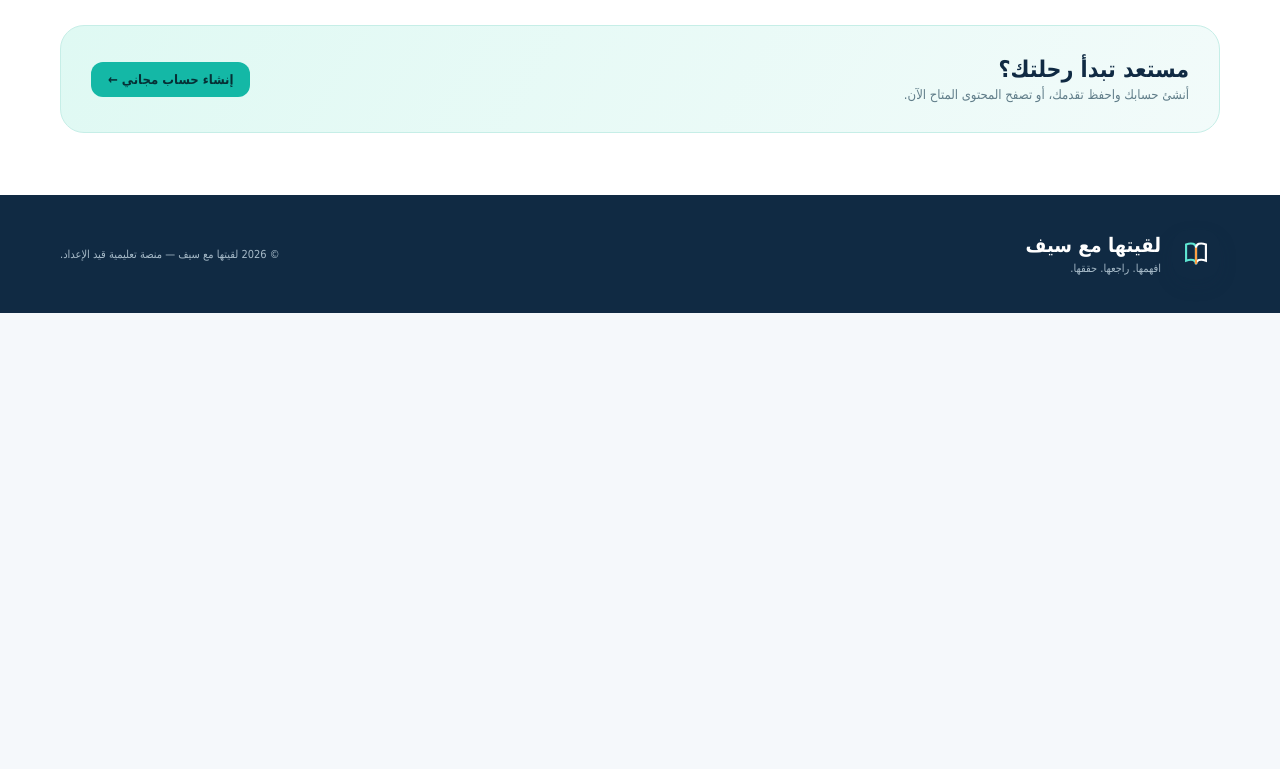
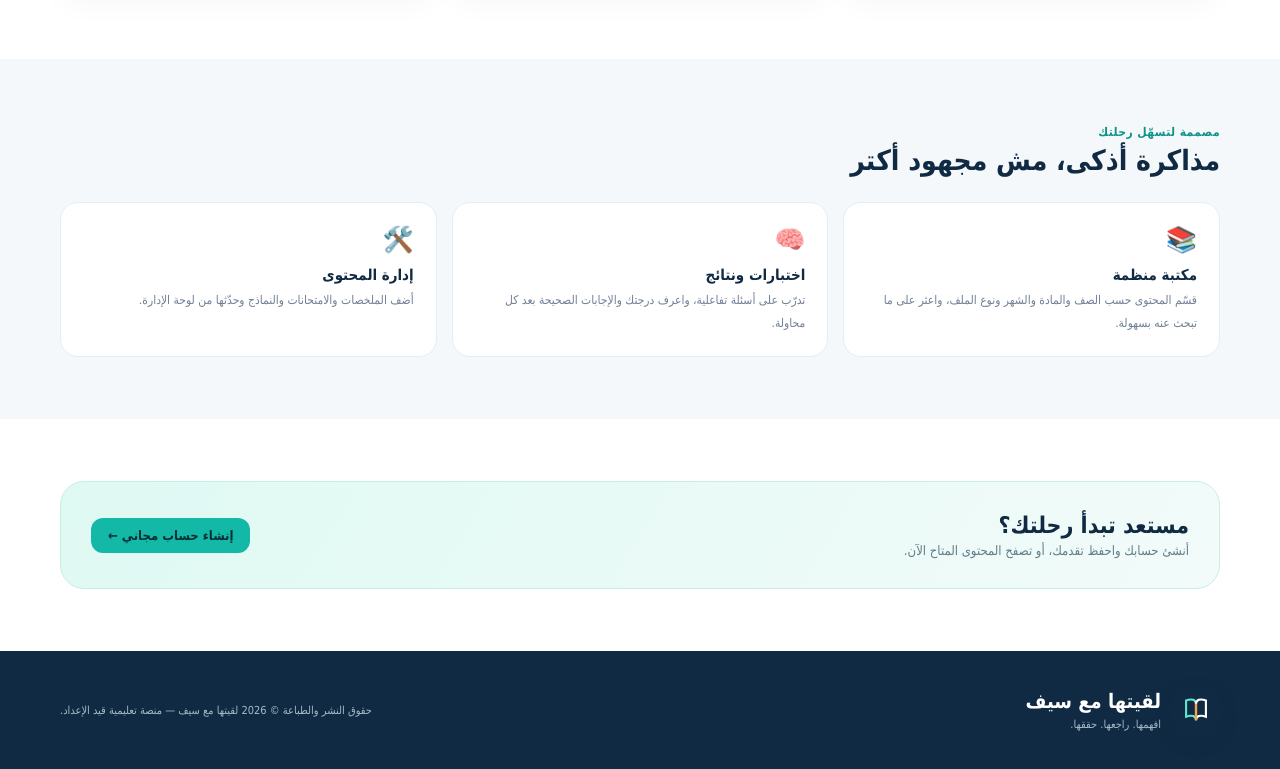
Before and after one commit to saraabdelghany1/laqetha-ma3-saif, a plain HTML site: page index.html in a window 1280 px wide. Shown: the part 1744-2513 px from the top of the page. Before the commit the page ends 2057 px from the top, so only its background shows below. Drawn offline with Linux system fonts and the light colour scheme.

Commit message:
Update footer section in index.html

```diff
--- a/index.html
+++ b/index.html
@@ -22,7 +22,11 @@
 <section class="section white" id="library"><div class="wrap"><div class="section-head"><div><span class="kicker">مكتبة لقيتها</span><h2>كل أدوات تفوقك في مكان واحد</h2><p class="sub">ابحث باسم المادة أو الشهر أو نوع المحتوى.</p></div><button class="btn dark" onclick="openLogin()">احفظ تقدمك</button></div><div class="toolsbar"><div class="searchbox"><input id="search" placeholder="ابحث عن ملخص أو امتحان أو مادة..." oninput="renderResources()"></div><select class="filter" id="gradeFilter" onchange="renderResources()"><option value="الكل">كل الصفوف</option><option>الأول الثانوي</option><option>الثاني الثانوي</option><option>الثالث الثانوي</option></select><select class="filter" id="typeFilter" onchange="renderResources()"><option value="الكل">كل الأنواع</option><option>ملخص شهري</option><option>امتحان</option><option>نموذج استرشادي</option></select></div><div class="tabs"><button class="tab active" onclick="setTab('الكل',this)">الكل</button><button class="tab" onclick="setTab('ملخص شهري',this)">الملخصات الشهرية</button><button class="tab" onclick="setTab('امتحان',this)">الامتحانات</button><button class="tab" onclick="setTab('نموذج استرشادي',this)">النماذج الاسترشادية</button></div><div class="resource-grid" id="resourceGrid"></div></div></section>
 <section class="section" id="features"><div class="wrap"><div class="section-head"><div><span class="kicker">مصممة لتسهّل رحلتك</span><h2>مذاكرة أذكى، مش مجهود أكتر</h2></div></div><div class="features"><article class="feature"><span class="ficon">📚</span><h3>مكتبة منظمة</h3><p>قسّم المحتوى حسب الصف والمادة والشهر ونوع الملف، واعثر على ما تبحث عنه بسهولة.</p></article><article class="feature"><span class="ficon">🧠</span><h3>اختبارات ونتائج</h3><p>تدرّب على أسئلة تفاعلية، واعرف درجتك والإجابات الصحيحة بعد كل محاولة.</p></article><article class="feature"><span class="ficon">🛠️</span><h3>إدارة المحتوى</h3><p>أضف الملخصات والامتحانات والنماذج وحدّثها من لوحة الإدارة.</p></article></div></div></section>
 <section class="section white"><div class="wrap"><div class="cta"><div><h2>مستعد تبدأ رحلتك؟</h2><p>أنشئ حسابك واحفظ تقدمك، أو تصفح المحتوى المتاح الآن.</p></div><button class="btn primary" onclick="openRegister()">إنشاء حساب مجاني ←</button></div></div></section></main>
-<footer class="footer"><div class="wrap footerin"><a class="brand" href="#home"><span class="mark"><svg viewBox="0 0 48 48" fill="none"><path d="M10 10.5c8-3 14-1 14 5v23c0-6-6-8-14-5V10.5Z" stroke="#5EE5D2" stroke-width="3"/><path d="M38 10.5c-8-3-14-1-14 5v23c0-6 6-8 14-5V10.5Z" stroke="white" stroke-width="3"/><path d="M24 15v23" stroke="#FF9F43" stroke-width="3"/></svg></span><span><strong>لقيتها مع سيف</strong><small>افهمها. راجعها. حققها.</small></span></a><p>© 2026 لقيتها مع سيف — منصة تعليمية قيد الإعداد.</p></div></footer>
+<footer class="footer"><div class="wrap footerin"><a class="brand" href="#home"><span class="mark"><svg viewBox="0 0 48 48" fill="none"><path d="M10 10.5c8-3 14-1 14 5v23c0-6-6-8-14-5V10.5Z" stroke="#5EE5D2" stroke-width="3"/><path d="M38 10.5c-8-3-14-1-14 5v23c0-6 6-8 14-5V10.5Z" stroke="white" stroke-width="3"/><path d="M24 15v23" stroke="#FF9F43" stroke-width="3"/></svg></span><span><strong>لقيتها مع سيف</strong><small>افهمها. راجعها. حققها.</small></span></a><p>
+  <span id="copyrightTrigger" style="cursor:pointer">
+    حقوق النشر والطباعة © 2026 لقيتها مع سيف — منصة تعليمية قيد الإعداد.
+  </span>
+</p></div></footer>
 <div class="modalback" id="modalback" onclick="if(event.target===this)closeModal()"><div class="modal" id="modal"></div></div><div class="toast" id="toast"></div>
 <script>
   let taps = 0;
```
